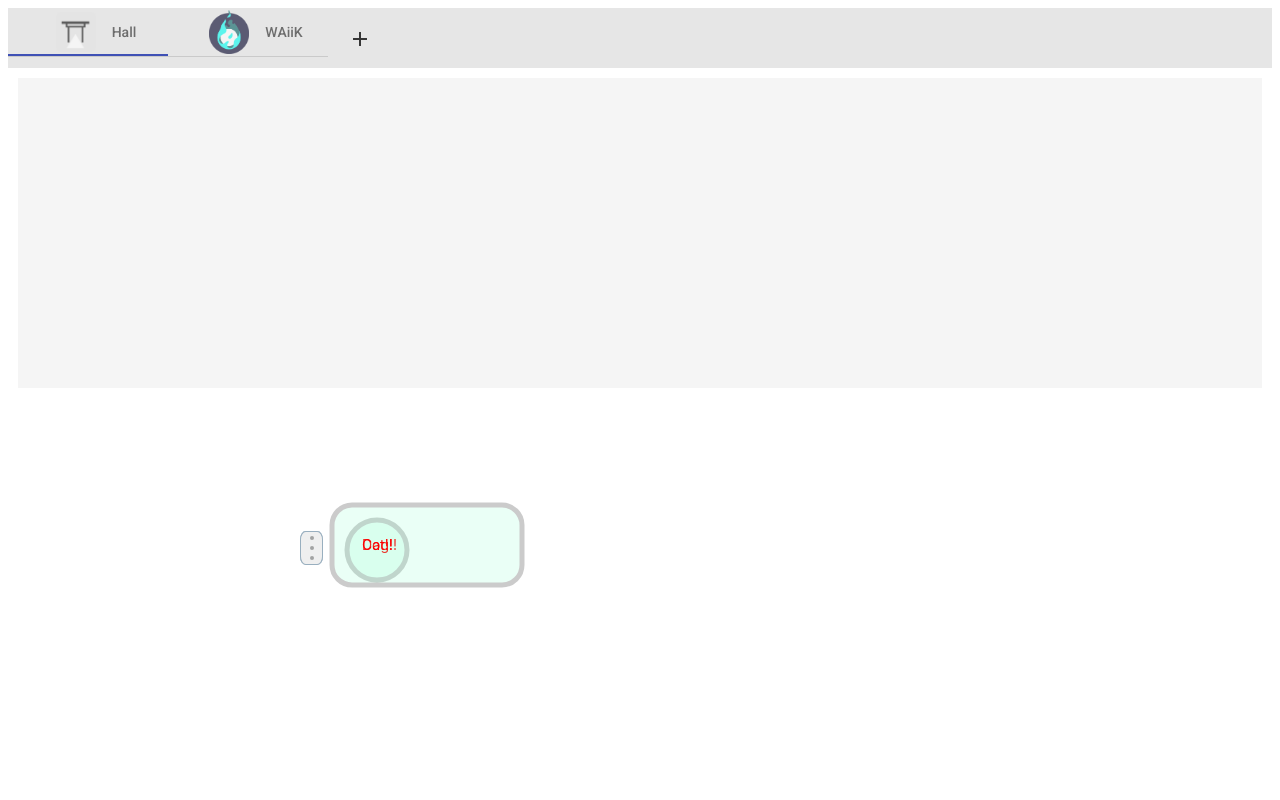
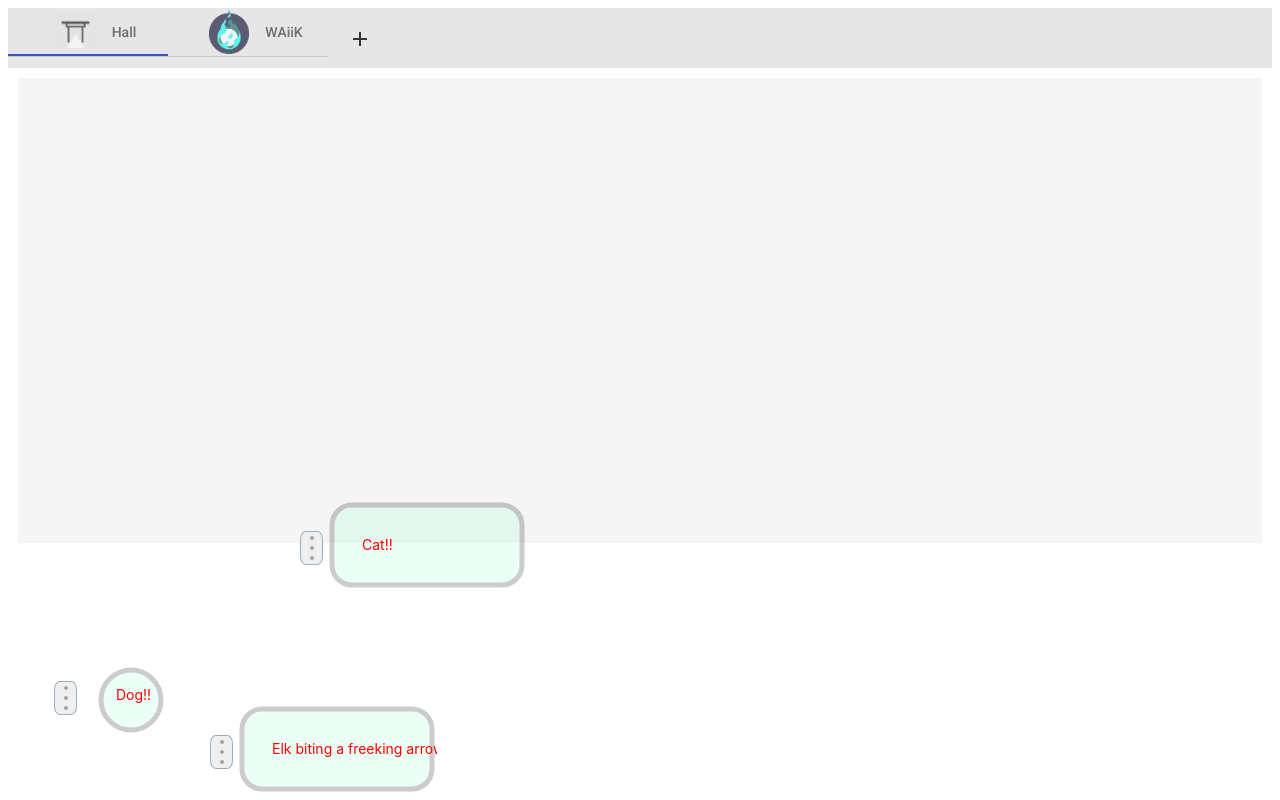
Before and after one commit to SergioTrigos/WAiiK_P1, an Angular app: page / in a window 1280 px wide. Built offline with nearby package versions, Linux system fonts and the light colour scheme.

Commit message:
I made Cores appear dynamically using an ngFor loop in the stage, and solved the positioning problem of multiple cores, they now appear in their independent locations

```diff
--- a/src/app/app.component.html
+++ b/src/app/app.component.html
@@ -30,7 +30,7 @@
 
   </div>
   <div class="genDisplay">
-    <app-stage flex>
+    <app-stage>
 
     </app-stage>
   </div>
--- a/src/app/core/core.component.html
+++ b/src/app/core/core.component.html
@@ -247,7 +247,7 @@
              x="5" y="5" rx="20" ry="20" class="rect" />
 
             <circle *ngIf="shellShape == 'circle'" class="circle"
-             cx="50" cy="50" r="30" stroke="black" stroke-width="3" fill="red"/>
+             cx="50" cy="50"/>
 
             //datum display
             <text x="35" y="50" fill="red" >{{coreData.datumText}}</text>
--- a/src/app/core/core.component.sass
+++ b/src/app/core/core.component.sass
@@ -7,7 +7,7 @@
 .coreHitBox
   width: fit-content
   height: var(--ShellHeight)
-  position: absolute
+  position: fixed
 
 
 .core-menu
@@ -201,3 +201,4 @@
 
 .circle
   @extend .shell
+  r: 30px
--- a/src/app/core/core.component.ts
+++ b/src/app/core/core.component.ts
@@ -3,14 +3,17 @@ import { CdkDragEnd } from '@angular/cdk/drag-drop';
 import { MatMenuTrigger } from '@angular/material/menu';
 import { MatTabChangeEvent } from '@angular/material/tabs';
 
-let positionX: string;
-let positionY: string;
+//let positionX: string;
+//let positionY: string;
 @Component({
   selector: 'app-core',
   templateUrl: './core.component.html',
   styleUrls: ['./core.component.sass'],
 })
 export class CoreComponent implements OnInit {
+
+  positionX!: string;
+  positionY!: string;
 
   designIsOpen = false;
   desLinePos = { x1: 0, y1: 0, x2: 0, y2: 0 }
@@ -37,9 +40,8 @@ export class CoreComponent implements OnInit {
   ngOnInit(): void {
     this.pos.x = this.coreData.position[0];
     this.pos.y = this.coreData.position[1];
-    positionX = this.coreData.position[0] + "px";
-    positionY = this.coreData.position[1] + "px";
-    this.menuPosition.x = this.coreData.position[0] + "px";
+    this.positionX = this.coreData.position[0] + "px";
+    this.positionY = this.coreData.position[1] + "px";
     this.menuPosition.y = (this.coreData.position[1] - 170) + "px";
     this.desLinePos.x1 = this.pos.x;
     this.desLinePos.y1 = this.pos.y - 50;
@@ -54,8 +56,8 @@ export class CoreComponent implements OnInit {
   //Position Dynamcs
   initialPos() {
     return {
-      'top': positionY,
-      'left': positionX
+      'top': this.positionY,
+      'left': this.positionX
     }
   }
 
@@ -82,7 +84,6 @@ export class CoreComponent implements OnInit {
   onHoldStart() {
     this.isHeld = true;
 
-
     this.activeHoldTimeoutId = setTimeout(() => {
       if (this.isHeld) {
         this.shouldOpen = false;
@@ -100,6 +101,7 @@ export class CoreComponent implements OnInit {
       console.log("it should have opened");
     } else {
       console.log("it should not have opened");
+      this.shouldOpen = true;
     }
 
 
@@ -145,5 +147,4 @@ export class CoreComponent implements OnInit {
 
 
 
-
 }
--- a/src/app/stage/stage.component.html
+++ b/src/app/stage/stage.component.html
@@ -1,6 +1,5 @@
 <div class="stageDisplay">
 
-    <app-core [coreData]="Cores[0]" (coreMoved)="newPosition($event)" ></app-core>
-    <app-core [coreData]="Cores[1]" (coreMoved)="newPosition($event)" ></app-core>
+    <app-core *ngFor="let CoreX of Cores; index as i" [coreData]="CoreX" (coreMoved)="newPosition($event, i)" ></app-core>
 
 </div>
--- a/src/app/stage/stage.component.ts
+++ b/src/app/stage/stage.component.ts
@@ -6,7 +6,7 @@ let CoresData: Core[] = [
   {
     creator: "bob",
     parentStage: 1000000001,
-    position: [54,104],
+    position: [54,650],
     scale: 1,
     datumType: "text",
     datumText: "Dog!!",
@@ -36,7 +36,7 @@ let CoresData: Core[] = [
   {
     creator: "bob",
     parentStage: 1000000001,
-    position: [210,104],
+    position: [210,704],
     scale: 1,
     datumType: "text",
     datumText: "Elk biting a freeking arrow",
@@ -70,8 +70,8 @@ export class StageComponent implements OnInit {
 
   }
 
-  newPosition(pos: number[]) {
-    CoresData[1].position = pos
+  newPosition(pos: number[], index: number) {
+    CoresData[index].position = pos
     console.log("the positions changed to: " + pos[0] + " and " + pos[1]);
   }
 
```
Also changed, not shown: src/app/stage/stage.component.sass (line endings or trailing spaces).
